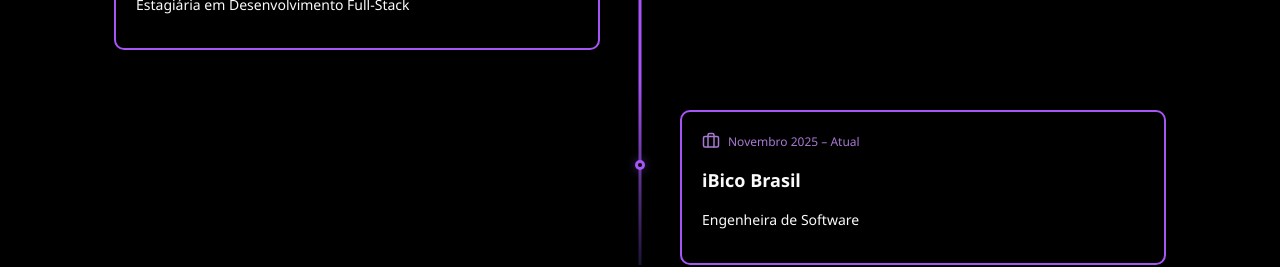
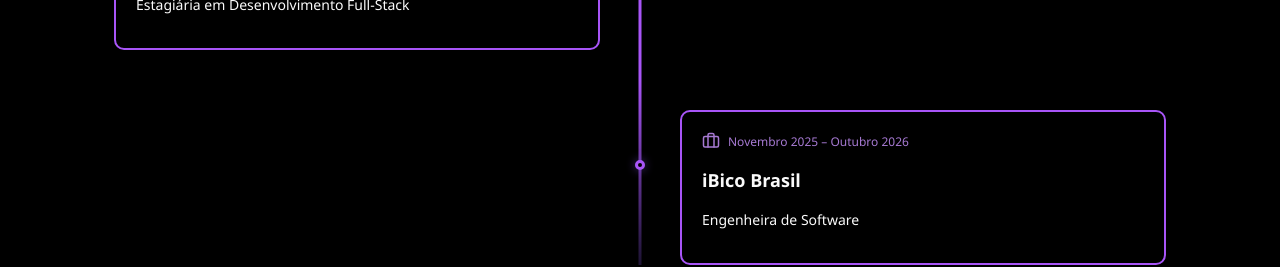
Before and after one commit to Duardaxnt/project-page, a React (Create React App) app: page / in a window 1280 px wide. Shown: the part 1780-2047 px from the top of the page. Built offline with nearby package versions, Linux system fonts and the light colour scheme.

Commit message:
experiencia

```diff
--- a/src/components/Experience.tsx
+++ b/src/components/Experience.tsx
@@ -18,7 +18,7 @@
   {
     company: "iBico Brasil",
     role: "Engenheira de Software",
-    period: "Novembro 2025 – Atual",
+    period: "Novembro 2025 – Outubro 2026",
     side: "right",
   },
 ];
```
